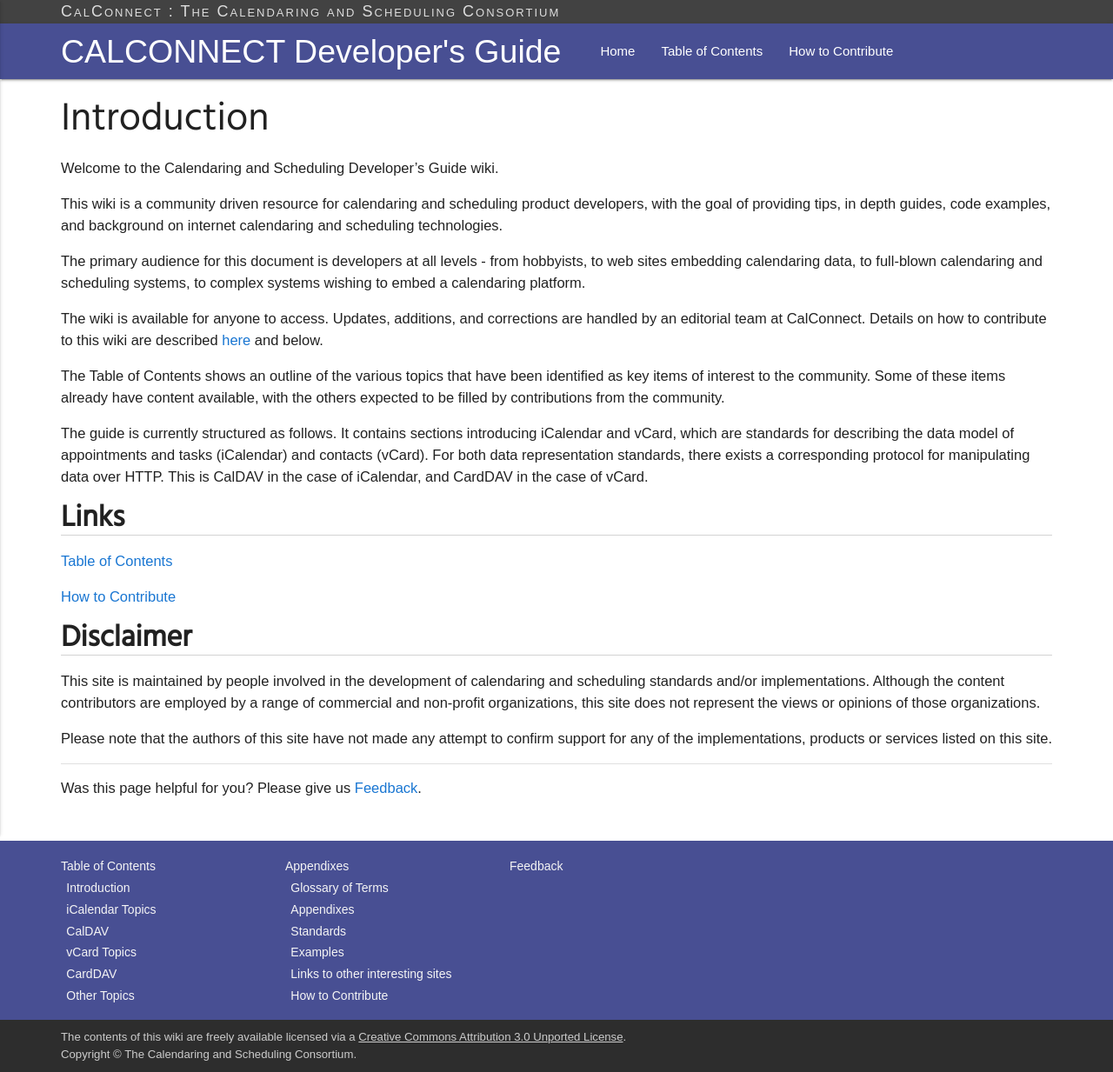
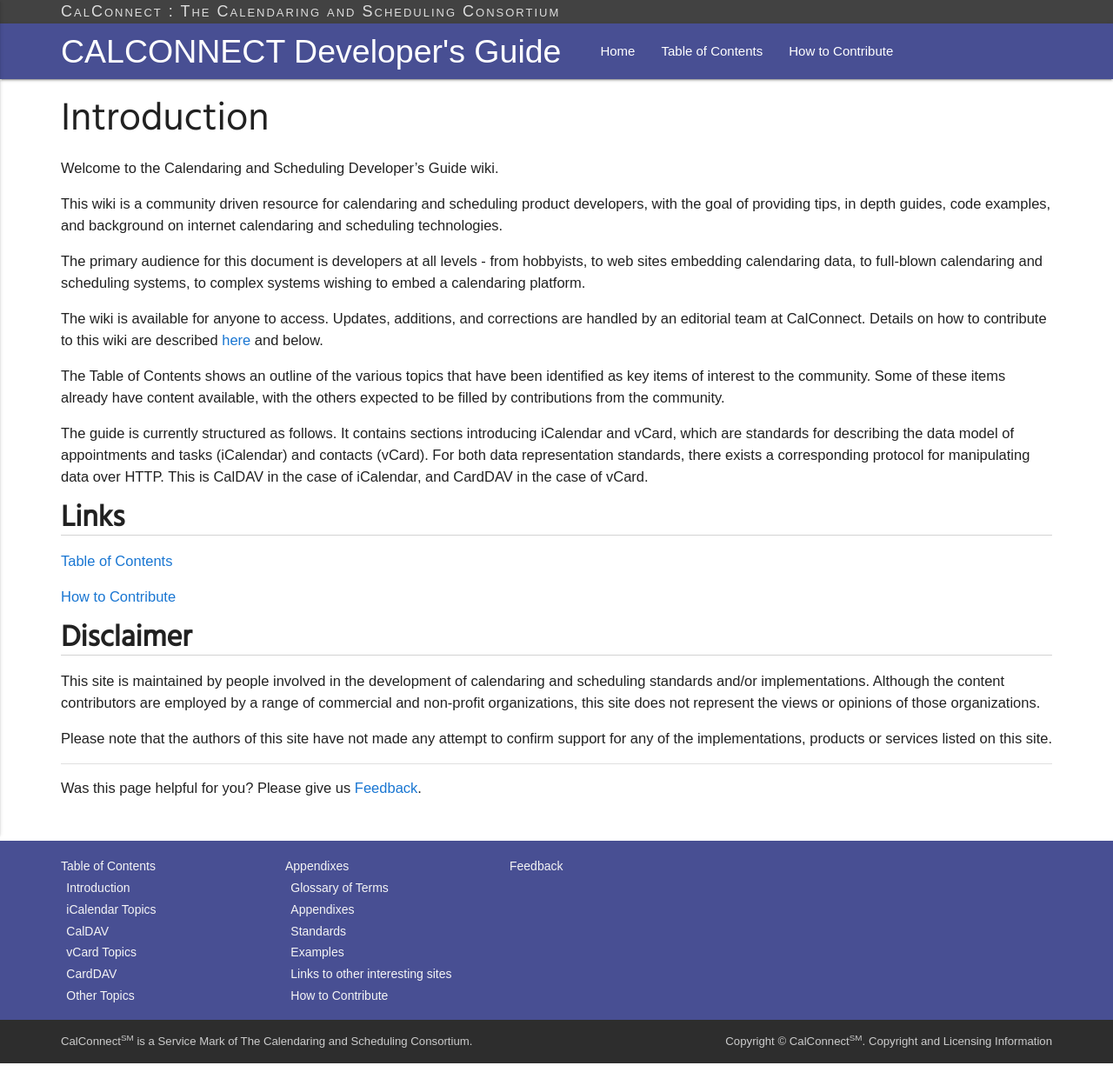
Before and after one commit to CalConnect/DEVGUIDE, a Jekyll site: the page built from _pages/index.md, in a window 1280 px wide. Shown: the whole page at 87% size. Built offline with Jekyll 4.4.1, drawn with Linux system fonts in a browser that asks for light colours; some web fonts are replaced.

Commit message:
Footer updated

```diff
--- a/_includes/footer.html
+++ b/_includes/footer.html
@@ -41,11 +41,12 @@
     </div>
    <div class="footer-copyright">
         <div class="container">
-            <div>
-                The contents of this wiki are freely available licensed via a <a href="http://creativecommons.org/licenses/by/3.0/">Creative Commons Attribution 3.0 Unported License</a>.
-                <br>
-                <a href="https://www.calconnect.org/about/policies/copyright-licensing">Copyright © The Calendaring and Scheduling Consortium</a>.
-	       </div>
+            <div id="footer-left" style="float:left">
+              CalConnect<sup>SM</sup> is a Service Mark of The Calendaring and Scheduling Consortium.
+            </div>
+             <div id="footer-right" style="float:right">
+              Copyright © CalConnect<sup>SM</sup>. <a href="https://www.calconnect.org/about/policies/copyright-licensing">Copyright and Licensing Information</a>
+            </div>
         </div>
     </div>
 </footer>
```
